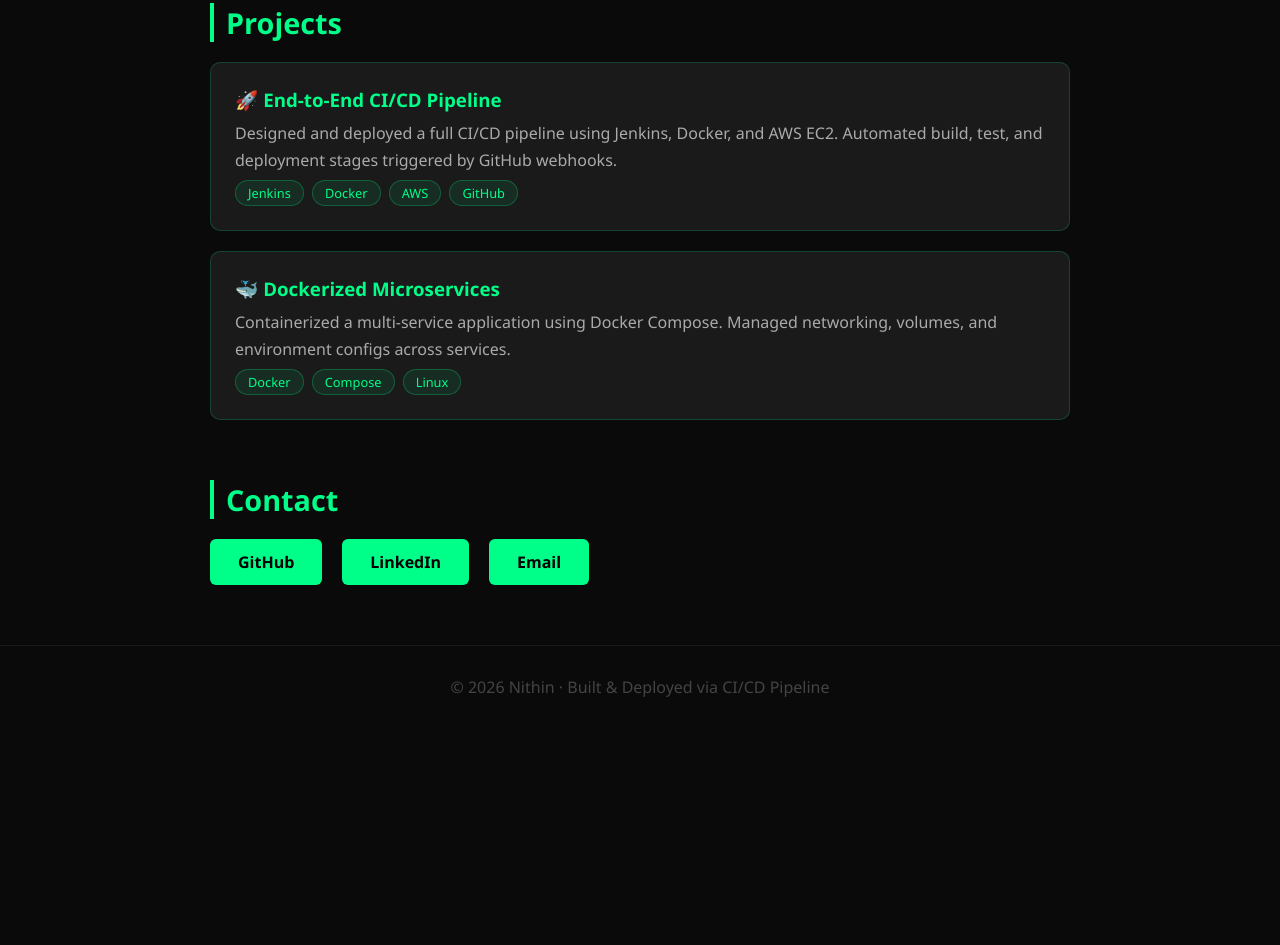
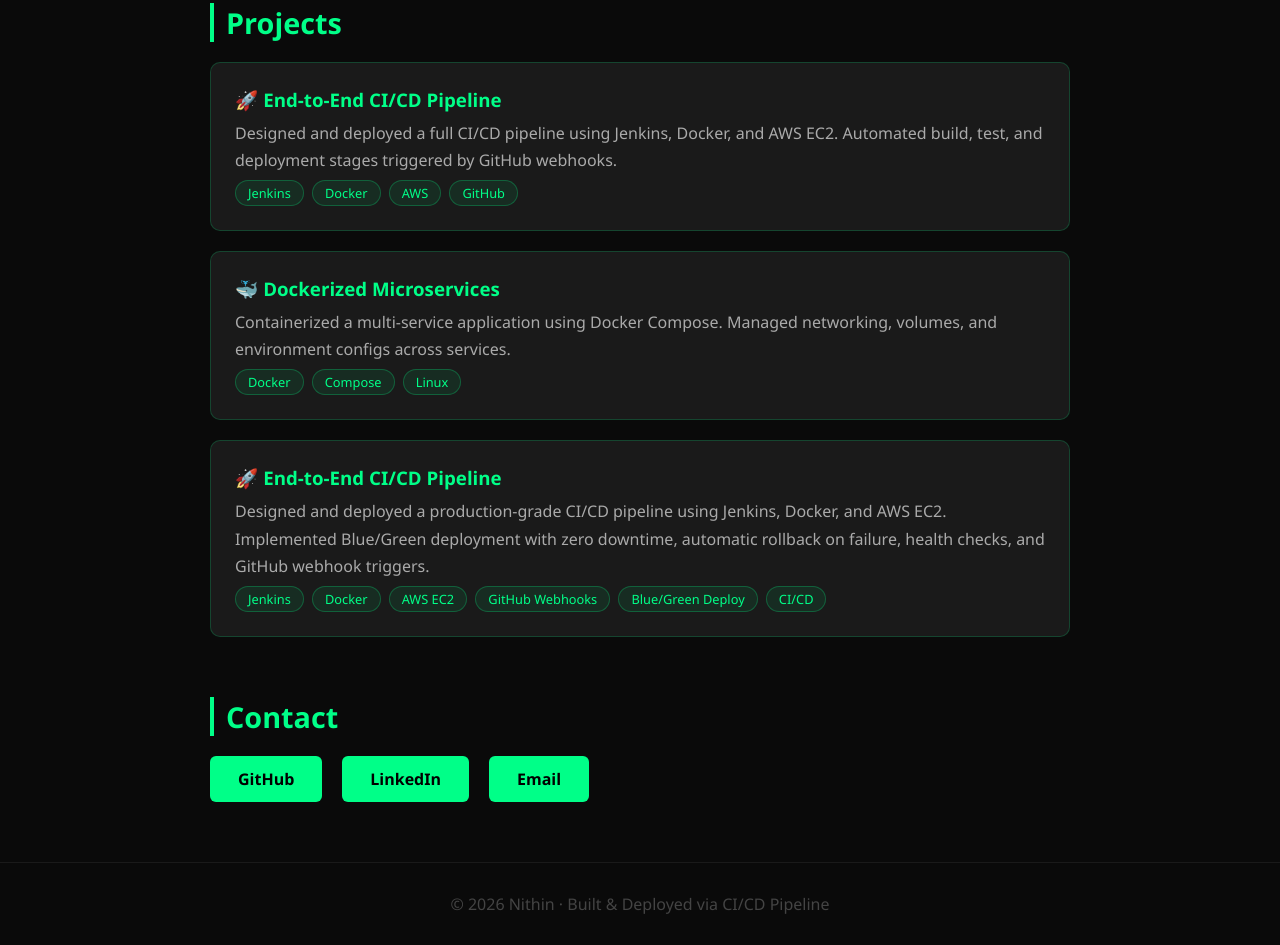
Before and after one commit to CH-Nithin-Reddy/nithin-devops-portfolio, a website: page public/index.html in a window 1280 px wide. Shown: the part 801-1746 px from the top of the page. Before the commit the page ends 1529 px from the top, so only its background shows below. Drawn offline with Linux system fonts and the light colour scheme.

Commit message:
Final - production grade CI/CD pipeline complete

```diff
--- a/public/index.html
+++ b/public/index.html
@@ -215,6 +215,22 @@
       <span class="tag">Linux</span>
     </div>
 
+    <div class="project-card">
+    <h3>🚀 End-to-End CI/CD Pipeline</h3>
+    <p>
+        Designed and deployed a production-grade CI/CD pipeline using
+        Jenkins, Docker, and AWS EC2. Implemented Blue/Green deployment
+        with zero downtime, automatic rollback on failure, health checks,
+        and GitHub webhook triggers.
+    </p>
+    <span class="tag">Jenkins</span>
+    <span class="tag">Docker</span>
+    <span class="tag">AWS EC2</span>
+    <span class="tag">GitHub Webhooks</span>
+    <span class="tag">Blue/Green Deploy</span>
+    <span class="tag">CI/CD</span>
+</div>
+
   </section>
 
   <section id="contact">
```
